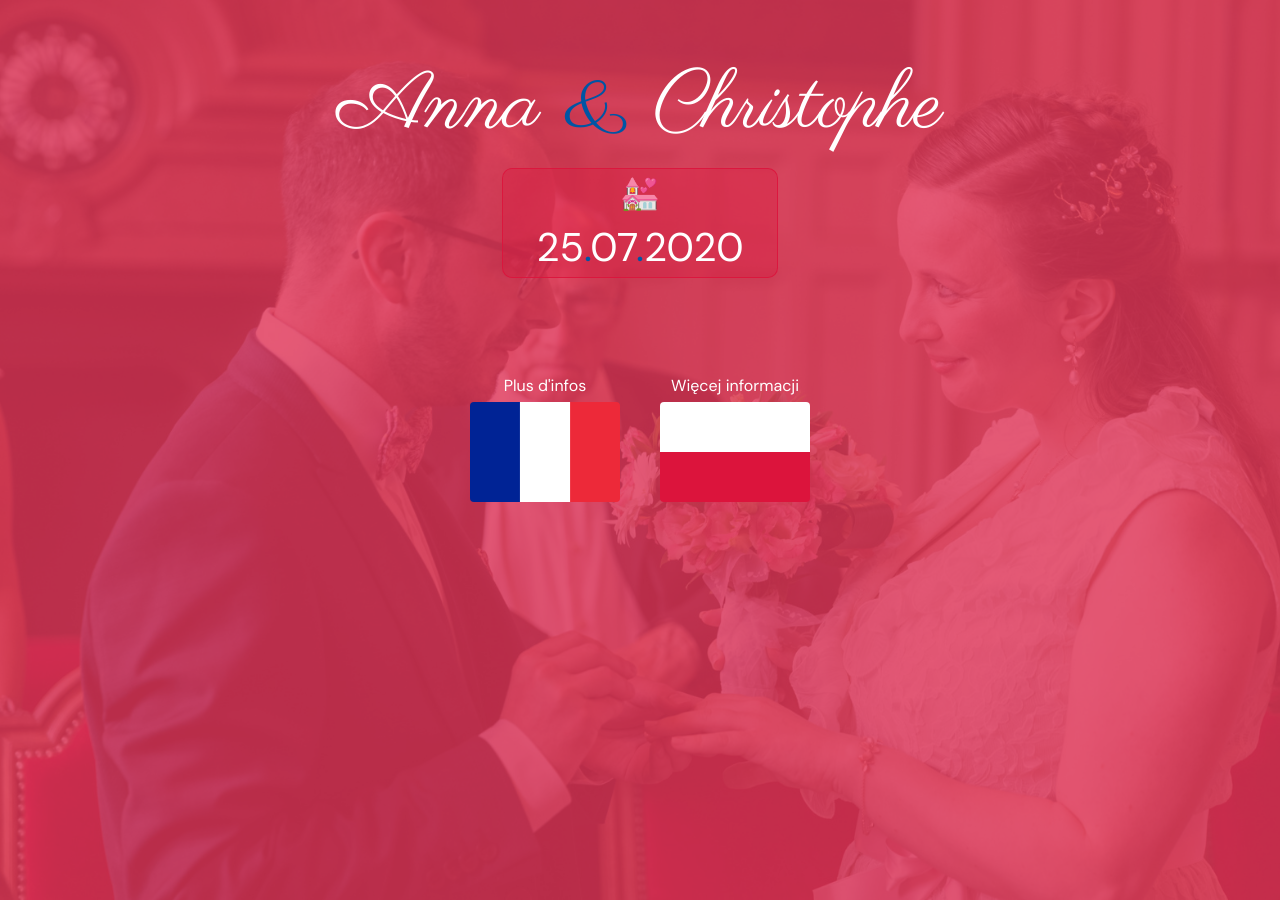
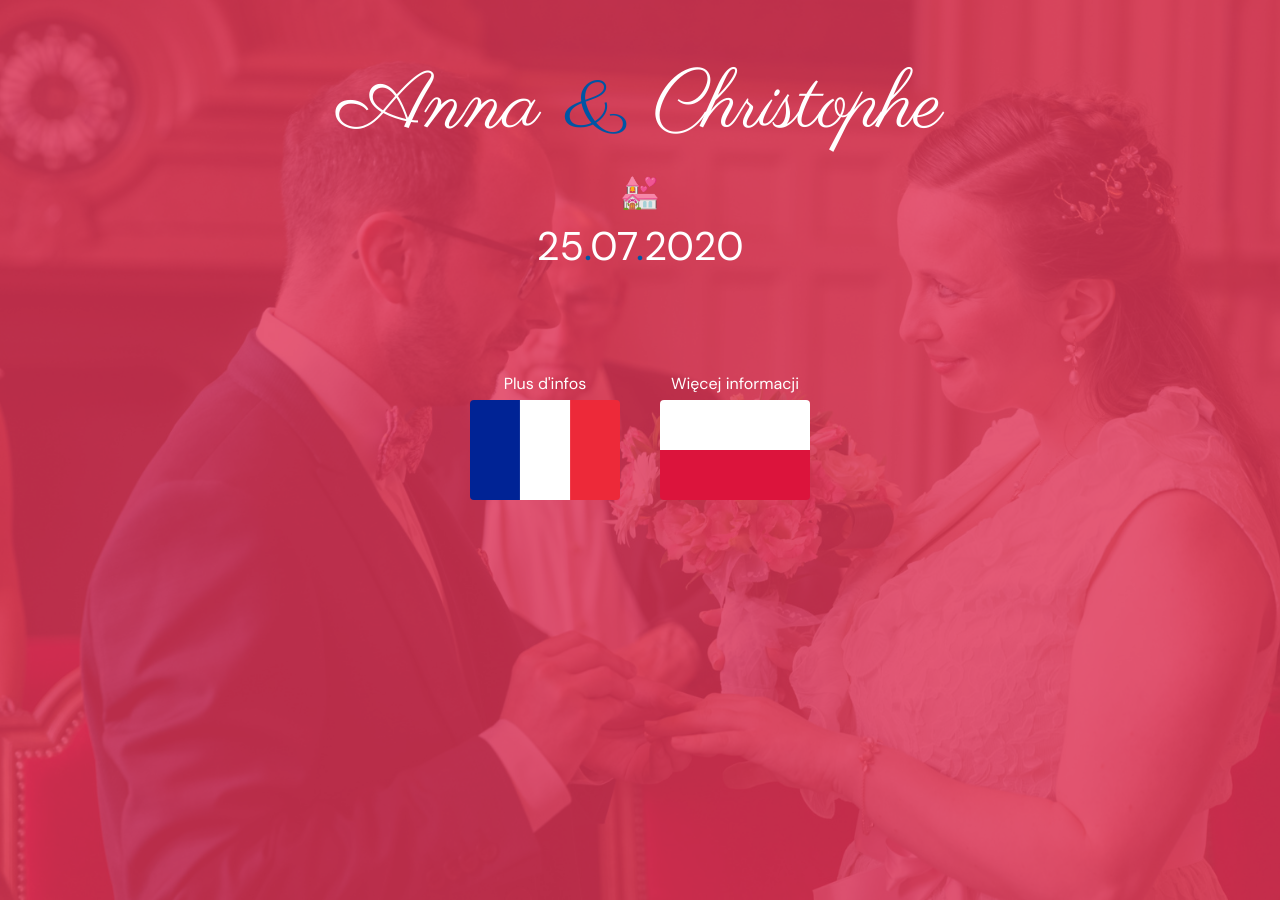
Before and after one commit to christophe-bazin/mariage, a Jekyll site: the page built from index.html, in a window 1280 px wide. Built offline with Jekyll 4.4.1, drawn with Linux system fonts in a browser that asks for light colours.

Commit message:
remove block style

```diff
--- a/assets/css/main.css
+++ b/assets/css/main.css
@@ -50,9 +50,9 @@
 
 @media (min-width: 992px) {
   .Homepage-content--date .date-block {
-    background: rgba(220,20,60,.3);
-    border: 1px solid rgba(220,20,60,.9);
-    border-radius: 10px;
+    /*background: rgba(220,20,60,.3);*/
+    /*border: 1px solid rgba(220,20,60,.9);*/
+    /*border-radius: 10px;*/
   }
 }
 
```
